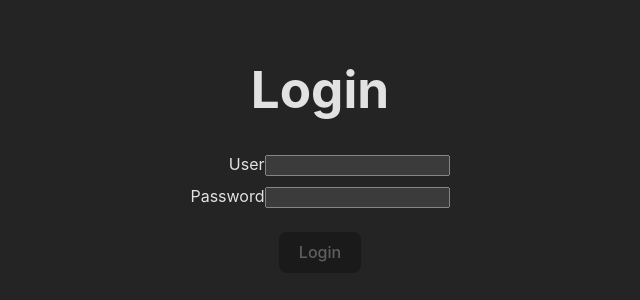
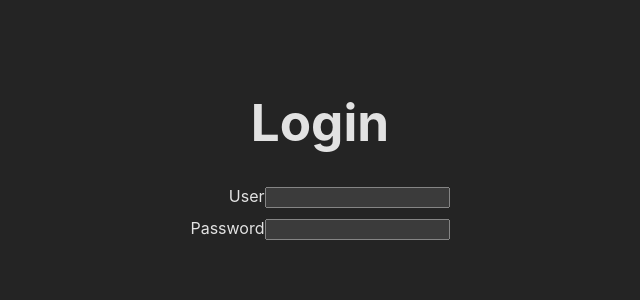
Before and after one commit to batanoffs/responsive-form, a React (Vite) app: page / in a window 1280 px wide. Shown: the part 250-550 px from the top of the page, without its empty margins (320-960 px from the left). Built offline with nearby package versions, Linux system fonts and the light colour scheme.

Commit message:
remove button html from component

```diff
--- a/src/components/forms/CustomForm.jsx
+++ b/src/components/forms/CustomForm.jsx
@@ -1,11 +1,3 @@
 export const CustomForm = ({ children, submitHandler }) => {
-    return (
-        <form onSubmit={submitHandler}>
-            {children}
-
-            <button className="login-button" disabled type="submit">
-                Login
-            </button>
-        </form>
-    );
+    return <form onSubmit={submitHandler}>{children}</form>;
 };
```
